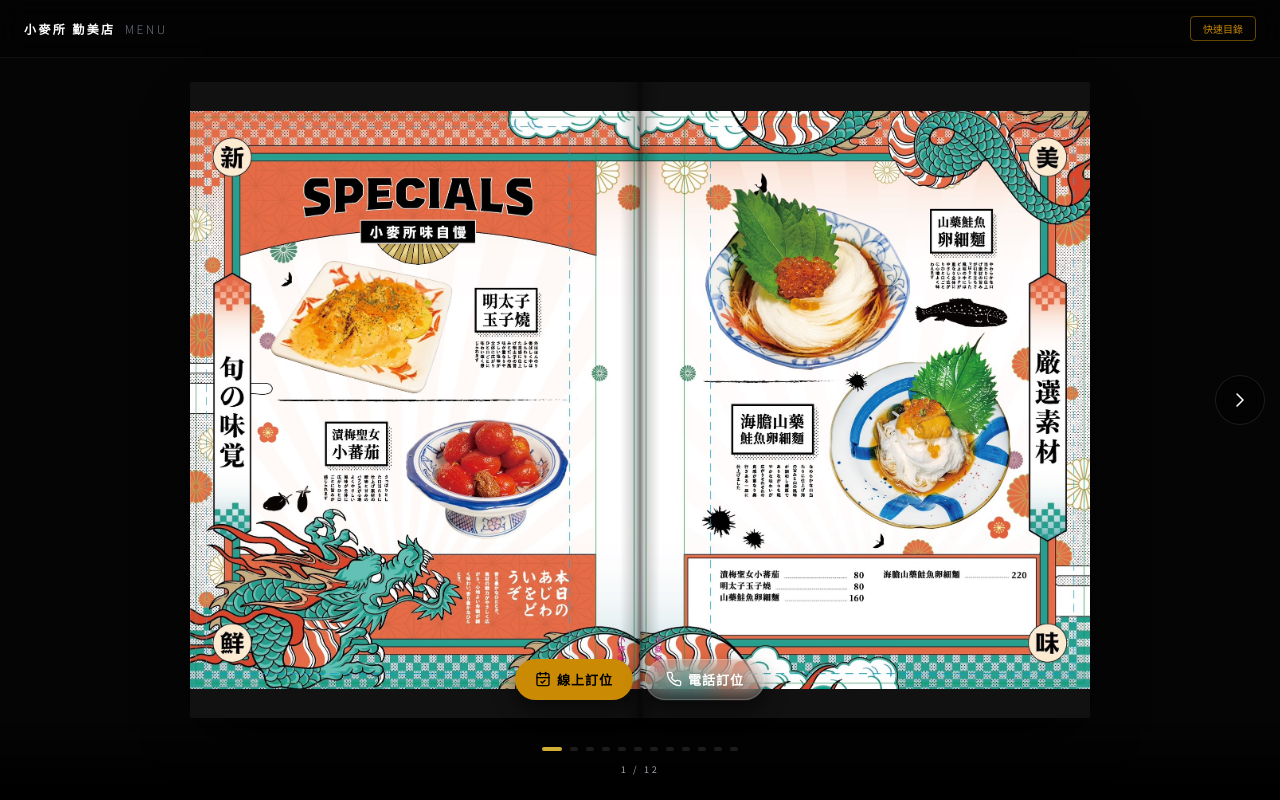
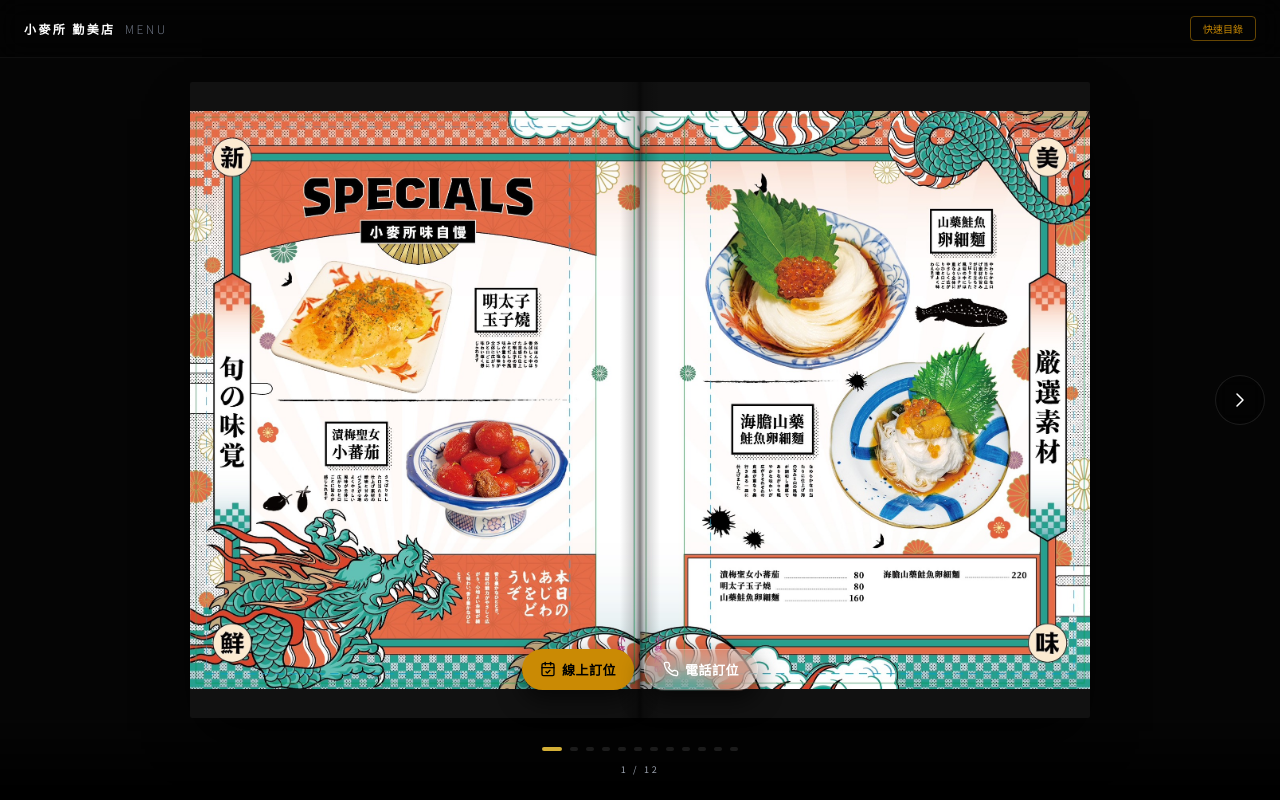
Before and after one commit to sayit-studio/Komugi-sho, a plain HTML site: page index.html in a window 1280 px wide. Drawn offline with nearby package versions, Linux system fonts and the light colour scheme.

Commit message:
Update index.html

```diff
--- a/index.html
+++ b/index.html
@@ -114,15 +114,18 @@
         /* 行動呼籲按鈕容器 (CTA) */
         .cta-container {
             position: fixed;
-            bottom: 100px; /* 位於導覽點上方 */
+            bottom: 110px; /* 稍微上移避開導覽點 */
             left: 50%;
             transform: translateX(-50%) translateY(20px);
             display: flex;
-            gap: 12px;
+            gap: 10px;
             z-index: 50;
             opacity: 0;
             pointer-events: none;
             transition: all 0.6s cubic-bezier(0.23, 1, 0.32, 1);
+            width: auto;
+            max-width: 95vw; /* 限制寬度防止溢出螢幕 */
+            justify-content: center;
         }
 
         .cta-container.visible {
@@ -132,15 +135,17 @@
         }
 
         .cta-btn {
-            padding: 10px 20px;
+            padding: 10px 18px;
             border-radius: 99px;
             font-size: 13px;
-            font-weight: 600;
-            letter-spacing: 1px;
+            font-weight: 700;
+            letter-spacing: 0.5px;
             display: flex;
             align-items: center;
             gap: 6px;
-            box-shadow: 0 10px 20px rgba(0,0,0,0.5);
+            box-shadow: 0 10px 25px rgba(0,0,0,0.6);
+            white-space: nowrap; /* 強制文字不換行 */
+            flex-shrink: 0;      /* 防止按鈕被擠壓縮小 */
         }
 
         .loading-overlay {
@@ -186,12 +191,10 @@
 
     <!-- 停滯浮現的行動呼籲按鈕 -->
     <div id="ctaContainer" class="cta-container">
-        <!-- 更新後的訂位網址 -->
         <a href="https://inline.app/booking/-NKWaWXE5m_Rv0YC-kZd:inline-live-3/-NKWdRi1gRYq_Gbr0zMQ" target="_blank" class="cta-btn bg-yellow-600 text-black">
             <svg xmlns="http://www.w3.org/2000/svg" width="16" height="16" viewBox="0 0 24 24" fill="none" stroke="currentColor" stroke-width="2" stroke-linecap="round" stroke-linejoin="round"><rect width="18" height="18" x="3" y="4" rx="2" ry="2"/><line x1="16" x2="16" y1="2" y2="6"/><line x1="8" x2="8" y1="2" y2="6"/><line x1="3" x2="21" y1="10" y2="10"/><path d="m9 16 2 2 4-4"/></svg>
             線上訂位
         </a>
-        <!-- 更新後的電話資訊 -->
         <a href="tel:0423010601" class="cta-btn bg-white/10 text-white backdrop-blur-md border border-white/20">
             <svg xmlns="http://www.w3.org/2000/svg" width="16" height="16" viewBox="0 0 24 24" fill="none" stroke="currentColor" stroke-width="2" stroke-linecap="round" stroke-linejoin="round"><path d="M22 16.92v3a2 2 0 0 1-2.18 2 19.79 19.79 0 0 1-8.63-3.07 19.5 19.5 0 0 1-6-6 19.79 19.79 0 0 1-3.07-8.67A2 2 0 0 1 4.11 2h3a2 2 0 0 1 2 1.72 12.84 12.84 0 0 0 .7 2.81 2 2 0 0 1-.45 2.11L8.09 9.91a16 16 0 0 0 6 6l1.27-1.27a2 2 0 0 1 2.11-.45 12.84 12.84 0 0 0 2.81.7A2 2 0 0 1 22 16.92z"/></svg>
             電話訂位
@@ -276,14 +279,12 @@
 
         let current = 1;
 
-        // 核心邏輯：監控捲動與停滯
         container.addEventListener('scroll', () => {
             const idx = Math.round(container.scrollLeft / window.innerWidth) + 1;
             if (idx !== current) {
                 current = idx;
                 update();
             }
-
             resetIdleTimer();
         });
 
```
